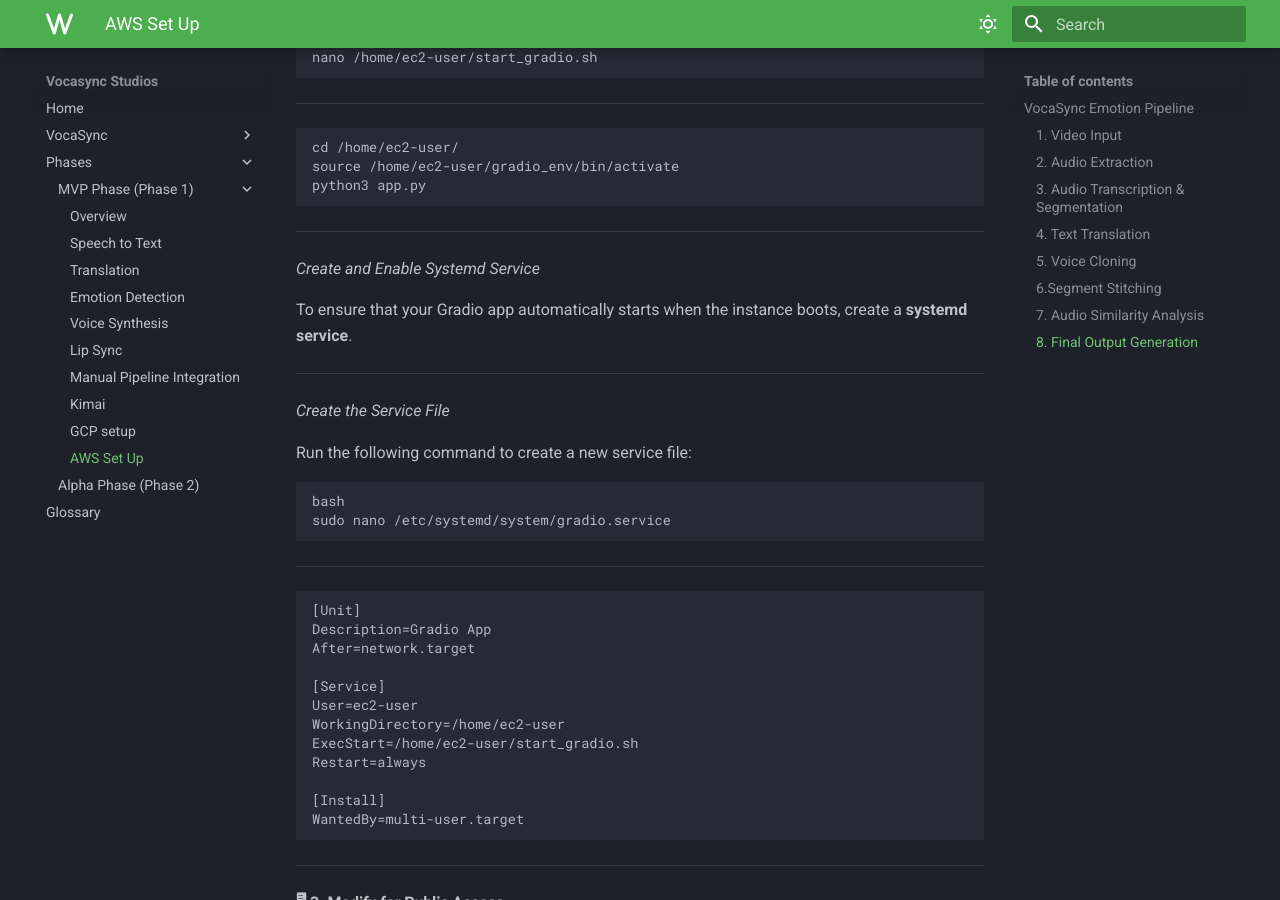
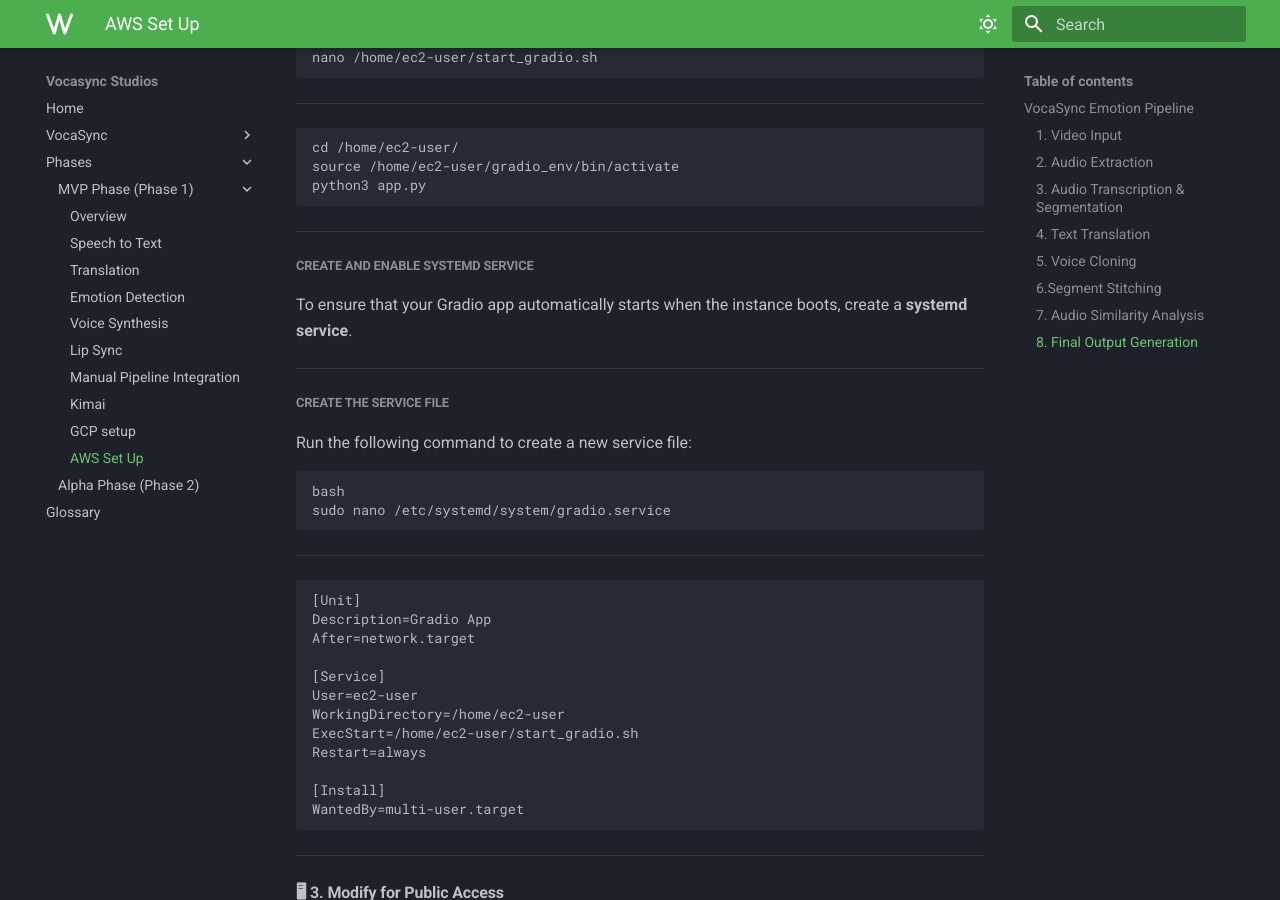
Before and after one commit to RETAILBRIDGE-LLC/wiki, an MkDocs documentation site: the page built from docs/phases/phase1_mvp/AWS_setup.md, in a window 1280 px wide and 900 px high, scrolled down 4464 px. Built offline with MkDocs 1.6.1 and Material for MkDocs 9.7.7, drawn with Linux system fonts in a browser that asks for light colours.

```diff
--- a/docs/phases/phase1_mvp/AWS_setup.md
+++ b/docs/phases/phase1_mvp/AWS_setup.md
@@ -169,13 +169,13 @@ python3 app.py
 
 ---
 
-*Create and Enable Systemd Service*
+##### Create and Enable Systemd Service
 
 To ensure that your Gradio app automatically starts when the instance boots, create a **systemd service**.
 
 ---
 
-*Create the Service File*
+##### Create the Service File
 
 Run the following command to create a new service file:
 
```
